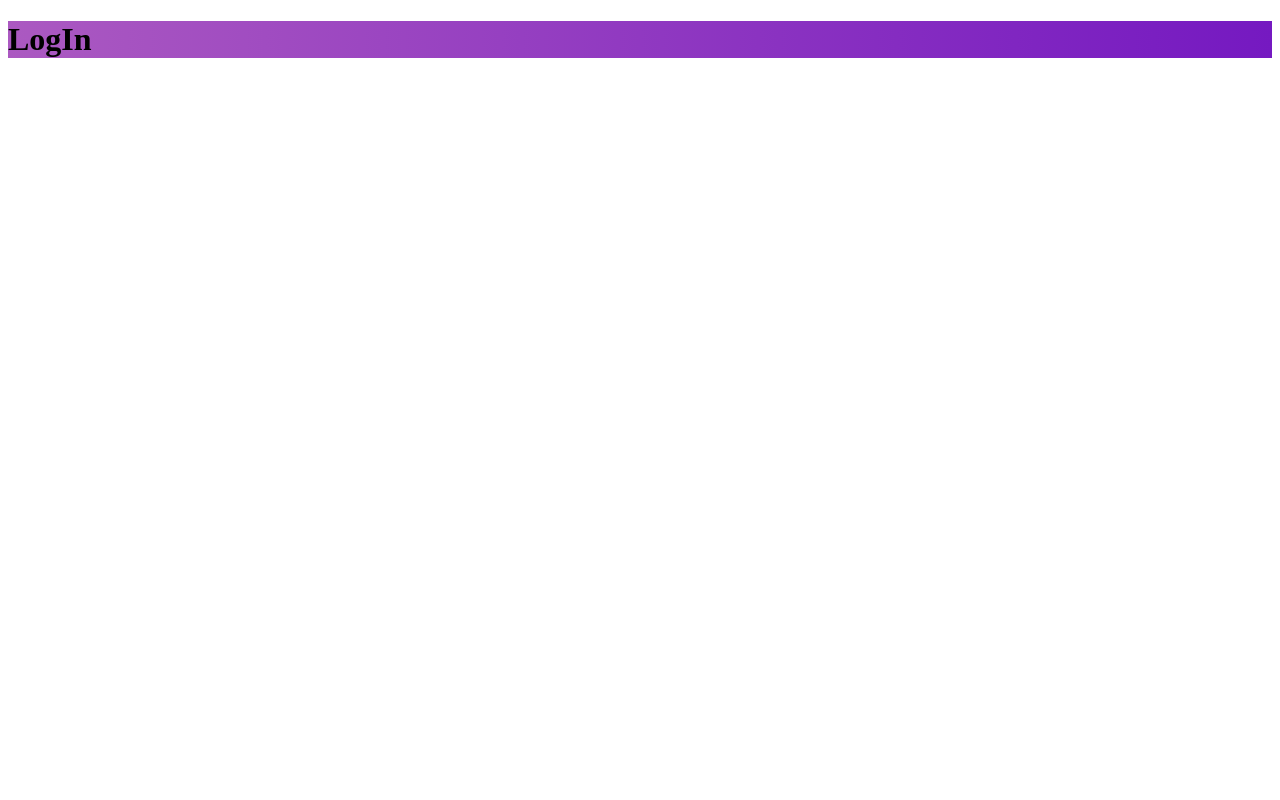
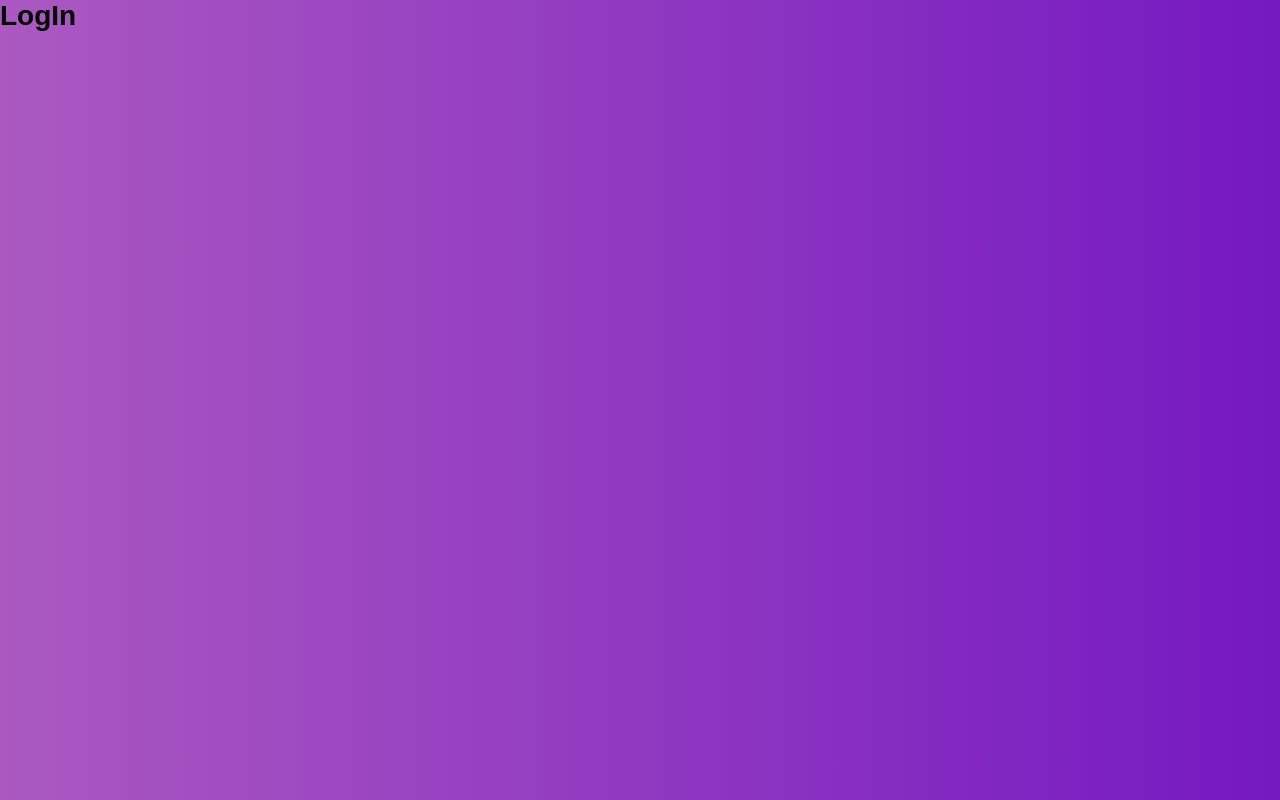
Before and after one commit to TiagoLisboa/gobarber-web, a React (Create React App) app: page / in a window 1280 px wide. Built offline with nearby package versions, Linux system fonts and the light colour scheme.

Commit message:
global styles

```diff
--- a/src/App.js
+++ b/src/App.js
@@ -6,10 +6,13 @@
 import Routes from './routes';
 import history from './services/history';
 
+import GlobalStyle from './styles/global';
+
 function App() {
   return (
     <Router history={history}>
       <Routes />
+      <GlobalStyle />
     </Router>
   );
 }
--- /dev/null
+++ b/src/styles/global.js
@@ -0,0 +1,40 @@
+import { createGlobalStyle } from 'styled-components';
+
+export default createGlobalStyle`
+	@import url('https://fonts.googleapis.com/css?family=Roboto:400,700&display=swap');
+
+	* {
+		margin: 0;
+		padding: 0;
+		outline: 0;
+		box-sizing: border-box;
+	}
+
+	*:focus {
+		outline: 0;
+	}
+
+	html, body, #root {
+		height: 100%;
+	}
+
+	body {
+		-webkit-font-smoothing: antialiased;
+	}
+
+	body, input, button {
+		font: 14px 'Robot', sans-serif;
+	}
+
+	a {
+		text-decoration: none;
+	}
+
+	ul {
+		list-style: none;
+	}
+
+	button {
+		cursor: pointer;
+	}
+`;
```
